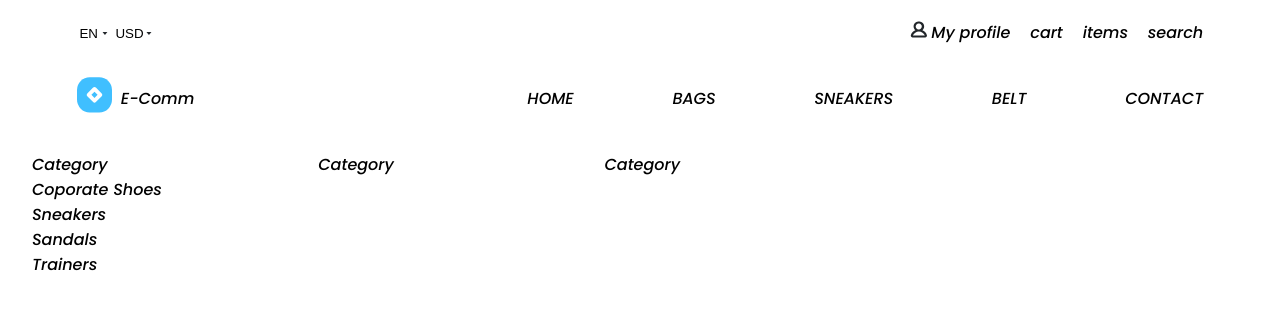
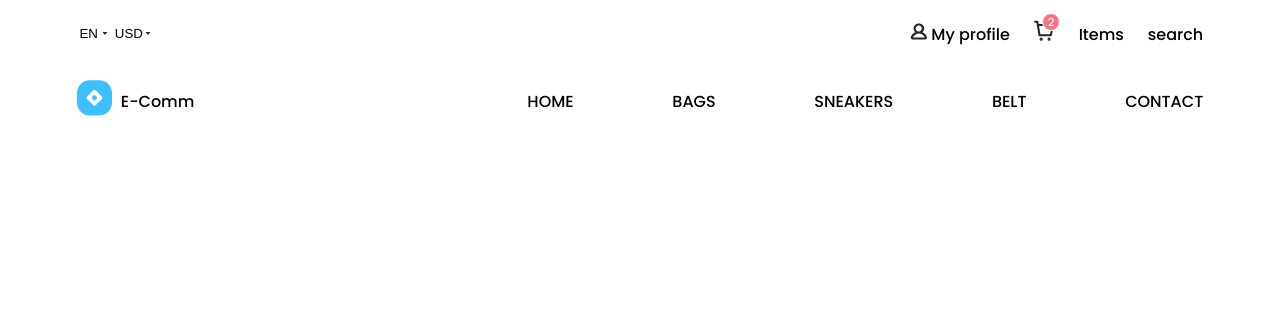
Before and after one commit to innogeniotraining/menu-static-design, a website: page index.html in a window 1280 px wide. Drawn offline with Linux system fonts and the light colour scheme.

Commit message:
Cart icon is set out.

```diff
--- a/index.html
+++ b/index.html
@@ -3,7 +3,9 @@
   <head>
     <title>Home Page</title>
     <link href="style.css" rel="stylesheet">
-    <link href="https://fonts.googleapis.com/css2?family=Poppins:ital,wght@1,500&display=swap" rel="stylesheet">
+    <link rel="preconnect" href="https://fonts.googleapis.com">
+<link rel="preconnect" href="https://fonts.gstatic.com" crossorigin>
+<link href="https://fonts.googleapis.com/css2?family=Poppins:wght@500&display=swap" rel="stylesheet">
   </head>
   <body>
     <div class="complete-layout">
@@ -31,8 +33,10 @@
               <div class="user-profile__img"><img class="profile-img" src="./resources/profile.svg" alt=""></div>
               <div class="user-profile__text">My profile</div>
             </div>
-            <div>cart</div>
-            <div>items</div>
+            <div class="user-profile__cart"><img src="./resources/cart.svg" alt="cart">
+              <div class="profile-cart__number">2</div>
+            </div>
+            <div>Items</div>
             <div>search</div>
           </div>
         </div>
@@ -52,17 +56,6 @@
           </div>
         </div>
       </div>
-      <div class="layout__dropdown">
-        <div class="layout-dropdown__category">
-          <div>Category</div>
-          <div>Coporate Shoes</div>
-          <div>Sneakers</div>
-          <div>Sandals</div>
-          <div>Trainers</div>
-        </div>
-        <div class="layout-dropdown__category">Category</div>
-        <div class="layout-dropdown__category">Category</div>
-      </div>
     </div>
   </body>
 </html>
--- a/style.css
+++ b/style.css
@@ -77,3 +77,20 @@ select{
   grid-gap: 2rem;
   padding: 2rem;
 }
+.user-profile__cart{
+  position: relative;
+}
+.profile-cart__number{
+  font-size: 70%;
+  text-align: center;
+  color: #ffffff;
+  position: absolute;
+  top:-25%;
+  right: -26%;
+  width: 1rem;
+  height: 1rem;
+  background-color: #FB7181;
+  border-radius: 50%;
+  border: 0.1rem solid #fff;
+
+}
```
Also changed, not shown: resources/cart.svg (added), resources/circle.svg (added).
